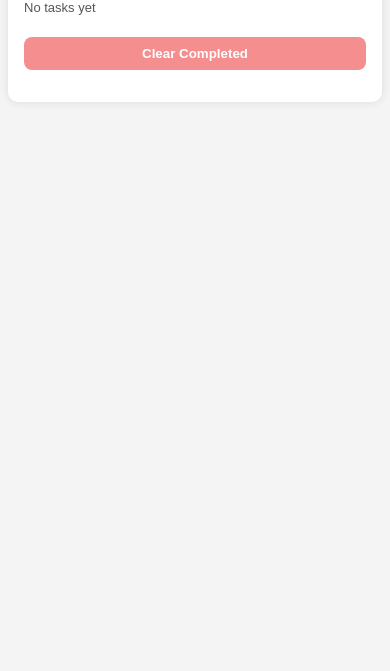
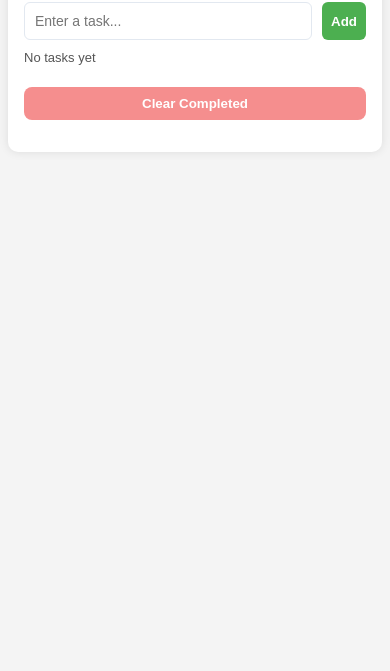
Before and after one commit to dikshantsk01/TodoApp, a plain HTML site: page index.html in a window 390 px wide. Shown: the part 173-844 px from the top of the page. Drawn offline with Linux system fonts and the light colour scheme.

Commit message:
Adding responsiveness to container

```diff
--- a/style.css
+++ b/style.css
@@ -10,10 +10,13 @@ body {
 .container {
     background: white;
     padding: 20px;
-    width: 350px;
+    width: 90%;
+    max-width: 350px;
     border-radius: 10px;
     box-shadow: 0 0 10px rgba(0,0,0,0.1);
+    margin: 50px auto;
 }
+
 
 h1 {
     text-align: center;
```
